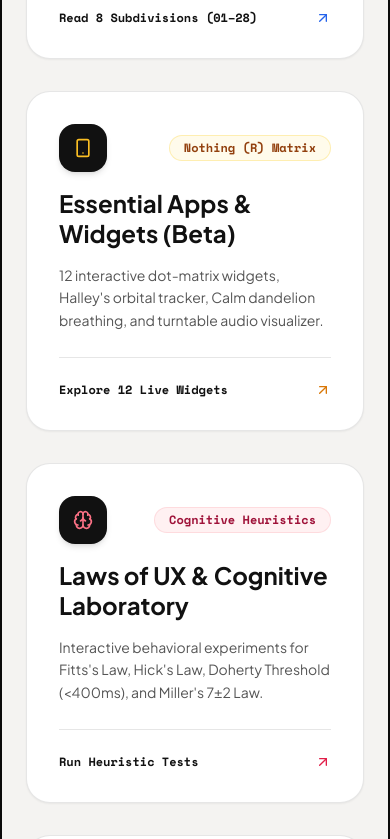
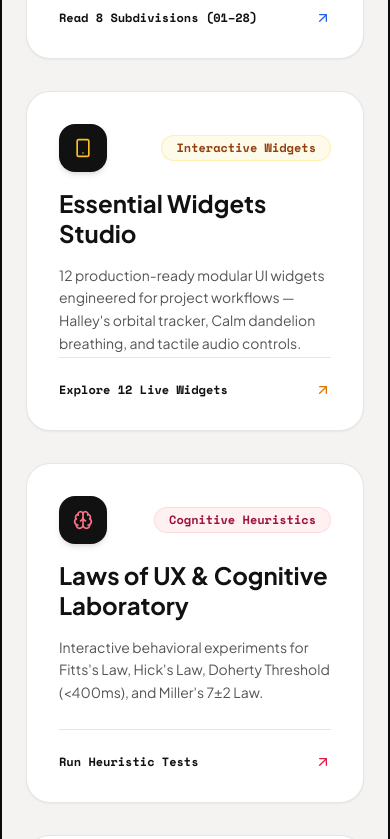
Before and after one commit to Sabishimori/sabi-ui-kit, a React (Vite) app: page / in a window 390 px wide. Shown: the part 7460-8299 px from the top of the page. Built offline with nearby package versions, Linux system fonts and the light colour scheme.

Commit message:
copy: reframe Essential Apps as Essential Widgets for project and workflow reuse

```diff
--- a/src/components/common/Sidebar.tsx
+++ b/src/components/common/Sidebar.tsx
@@ -69,7 +69,7 @@
     { id: 'home', label: 'Overview', sub: 'Hero & Insights', icon: Home },
     { id: 'workspace', label: 'Workspace', sub: 'Active Tool Suite', icon: Wrench },
     { id: 'framework', label: 'Framework', sub: '28-Stage Docs', icon: Layers },
-    { id: 'widgets', label: 'Essential Apps', sub: 'Widget Matrix', icon: Smartphone },
+    { id: 'widgets', label: 'Essential Widgets', sub: 'Widget Matrix', icon: Smartphone },
     { id: 'laws', label: 'Laws of UX', sub: 'Cognitive Lab', icon: Brain },
     { id: 'resources', label: 'Design Vault', sub: '32+ Curated Links', icon: Compass },
   ];
--- a/src/components/common/TopNavbar.tsx
+++ b/src/components/common/TopNavbar.tsx
@@ -63,7 +63,7 @@
     { id: 'home', label: 'Overview' },
     { id: 'workspace', label: 'Workspace & Tools' },
     { id: 'framework', label: 'Product Framework' },
-    { id: 'widgets', label: 'Essential Apps' },
+    { id: 'widgets', label: 'Essential Widgets' },
     { id: 'laws', label: 'Laws of UX' },
     { id: 'resources', label: 'Design Vault', badge: '100+' },
   ];
--- a/src/components/motion/StickyRevealFooter.tsx
+++ b/src/components/motion/StickyRevealFooter.tsx
@@ -166,7 +166,7 @@
                 </li>
                 <li>
                   <a href="#widgets" onClick={() => sounds.playClick()} className="hover:text-emerald-400 transition-colors flex items-center gap-1.5 group">
-                    <span>Essential Apps (Beta)</span>
+                    <span>Essential Widgets</span>
                     <ArrowUpRight className="h-3 w-3 opacity-0 group-hover:opacity-100 transition-opacity" />
                   </a>
                 </li>
--- a/src/components/pages/HomePage.tsx
+++ b/src/components/pages/HomePage.tsx
@@ -393,7 +393,7 @@
               </div>
             </div>
 
-            {/* Portal 3: Essential Apps & Widgets */}
+            {/* Portal 3: Essential Widgets Studio */}
             <div
               onClick={() => onNavigate('widgets')}
               className="p-8 2xl:p-10 rounded-3xl bg-white border border-[#0a0a0a]/10 shadow-sm hover:shadow-2xl cursor-pointer group flex flex-col justify-between min-h-[340px] transition-all hover:-translate-y-1"
@@ -404,14 +404,14 @@
                     <Smartphone className="h-5 w-5 text-amber-400" />
                   </span>
                   <span className="px-3.5 py-1 rounded-full bg-amber-50 text-amber-800 border border-amber-200/60 font-mono text-xs font-bold">
-                    Nothing (R) Matrix
+                    Interactive Widgets
                   </span>
                 </div>
                 <h4 className="font-main font-bold text-2xl text-[#111111] group-hover:text-[#366299] transition-colors leading-tight">
-                  Essential Apps & Widgets (Beta)
+                  Essential Widgets Studio
                 </h4>
                 <p className="text-sm text-[#555555] leading-relaxed">
-                  12 interactive dot-matrix widgets, Halley's orbital tracker, Calm dandelion breathing, and turntable audio visualizer.
+                  12 production-ready modular UI widgets engineered for project workflows — Halley's orbital tracker, Calm dandelion breathing, and tactile audio controls.
                 </p>
               </div>
 
--- a/src/components/sections/WidgetsPlaygroundSection.tsx
+++ b/src/components/sections/WidgetsPlaygroundSection.tsx
@@ -174,10 +174,10 @@
         <div className="flex flex-col md:flex-row md:items-end justify-between gap-6">
           <div>
             <h1 className="text-4xl sm:text-6xl font-serif tracking-tight text-[#111111] font-normal leading-tight">
-              Essential Apps <span className="font-sans not-italic text-2xl sm:text-3xl text-[#555555] font-normal">(Beta)</span>
+              Essential Widgets <span className="font-sans not-italic text-2xl sm:text-3xl text-[#555555] font-normal">(Interactive Studio)</span>
             </h1>
             <p className="mt-2 text-sm sm:text-base text-[#555555] font-mono font-normal">
-              Make your homescreen yours — build apps and browse community creations.
+              Modular UI widgets engineered for your workflows — customize, benchmark, and integrate directly into your projects.
             </p>
           </div>
 
```
